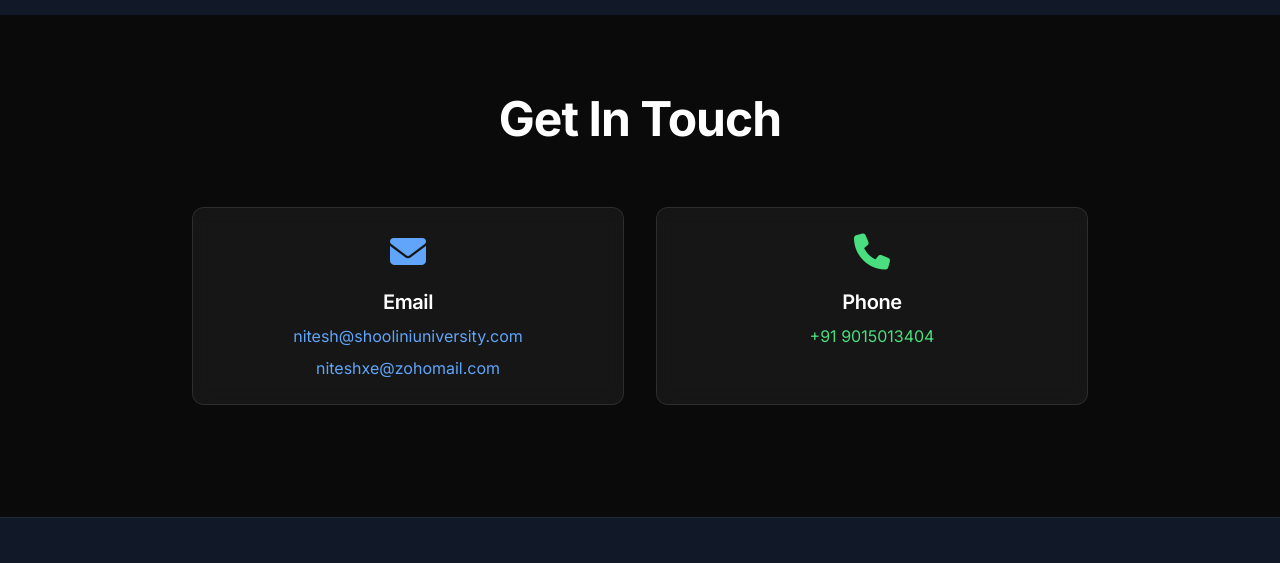
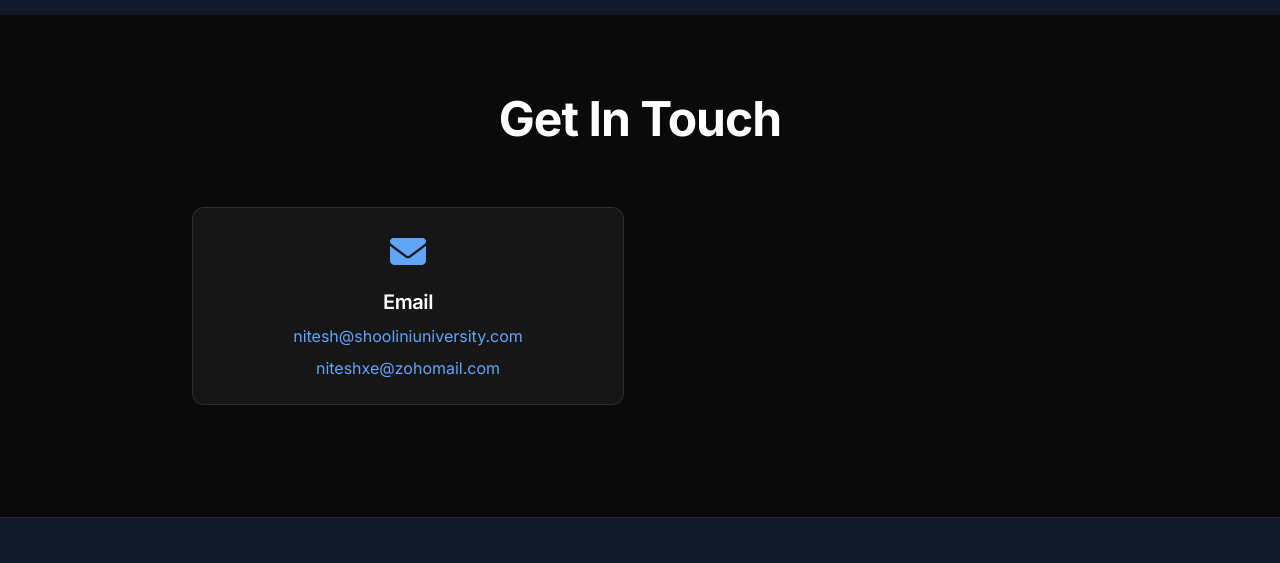
Before and after one commit to niteshxe/niteshxe, a plain HTML site: page index.html in a window 1280 px wide. Shown: the part 3492-4055 px from the top of the page. Drawn offline with nearby package versions, Linux system fonts and the light colour scheme.

Commit message:
Update index.html

```diff
--- a/index.html
+++ b/index.html
@@ -883,16 +883,7 @@
                 niteshxe@zohomail.com
               </a>
             </div>
-            <div class="glass p-6 rounded-xl text-center">
-              <i class="fas fa-phone text-4xl text-green-400 mb-4"></i>
-              <h3 class="text-xl font-semibold mb-2">Phone</h3>
-              <a
-                href="tel:+919015013404"
-                class="text-green-400 hover:text-green-300 transition"
-              >
-                +91 9015013404
-              </a>
-            </div>
+
           </div>
         </div>
       </div>
```
